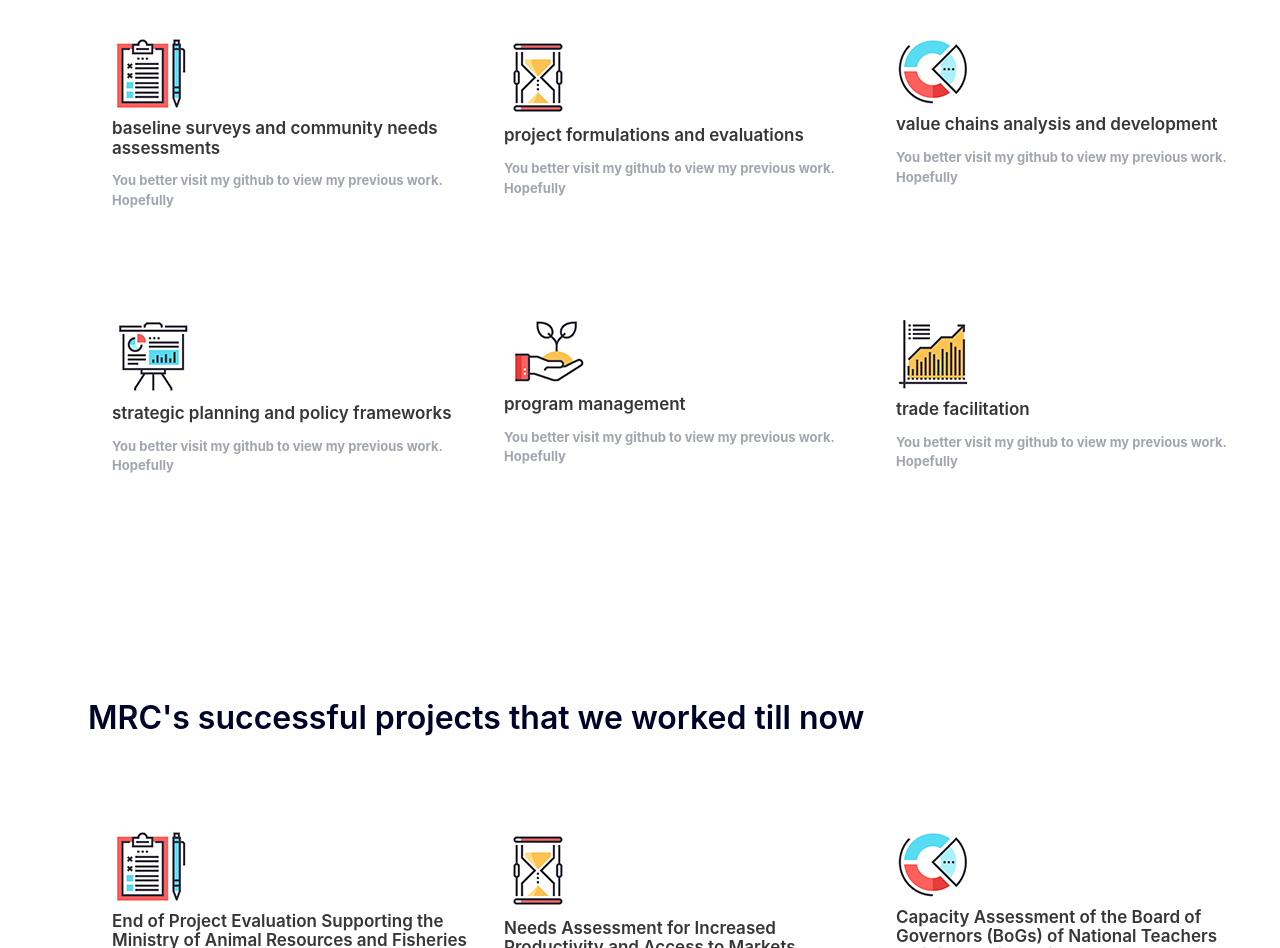
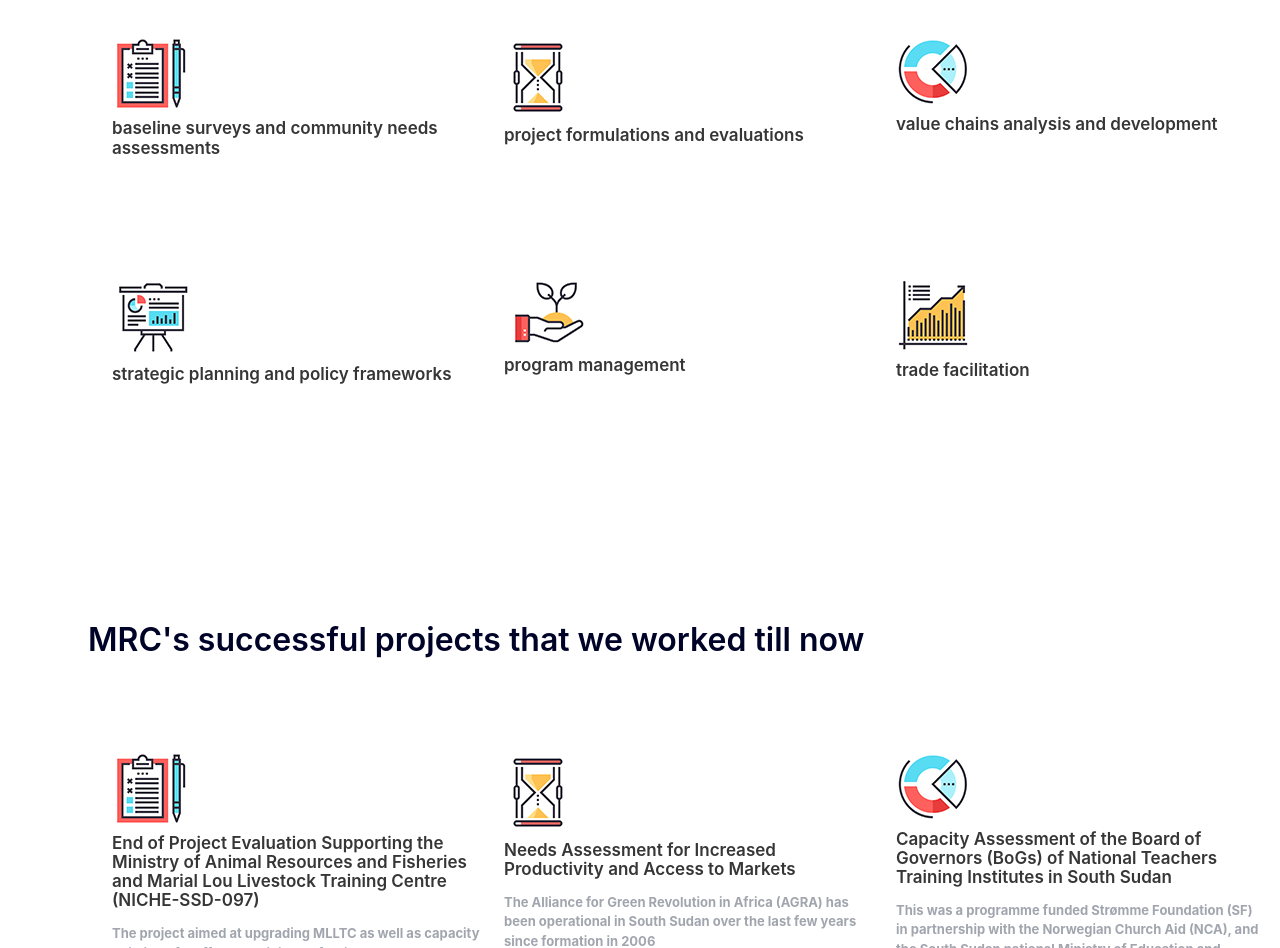
Before and after one commit to elemanhillary-zz/mrc, a Gatsby site: page / in a window 1280 px wide. Shown: the part 878-1826 px from the top of the page. Built offline with nearby package versions, Linux system fonts and the light colour scheme; Gatsby itself is replaced by a stand-in of ours.

Commit message:
Update index.js

```diff
--- a/src/pages/index.js
+++ b/src/pages/index.js
@@ -60,7 +60,6 @@ and rural developmental interventions in South Sudan.
 <div className={styles.cardContent}>
 <div className={styles.content}>
 <h4 className={styles.hasTextCentered} style={{fontSize:`17px`}}>baseline surveys and community needs assessments</h4>
-<p style={{color: `#a1a5ae`,fontSize: `13px`}}>You better visit my github to view my previous work. Hopefully</p>
 </div>
 </div>
 </div>
@@ -78,7 +77,6 @@ and rural developmental interventions in South Sudan.
 <div className={styles.content}>
 <h4 className={styles.hasTextCentered} style={{fontSize:`17px`}}>project formulations
 and evaluations</h4>
-<p style={{color: `#a1a5ae`,fontSize: `13px`}}>You better visit my github to view my previous work. Hopefully</p>
 </div>
 </div>
 </div>
@@ -95,7 +93,6 @@ and evaluations</h4>
 <div className={styles.cardContent}>
 <div className={styles.content}>
 <h4 className={styles.hasTextCentered} style={{fontSize:`17px`}}>value chains analysis and development</h4>
-<p style={{color: `#a1a5ae`,fontSize: `13px`}}>You better visit my github to view my previous work. Hopefully</p>
 </div>
 </div>
 </div>
@@ -119,7 +116,6 @@ and evaluations</h4>
 <div className={styles.content}>
 <h4 className={styles.hasTextCentered} style={{fontSize:`17px`}}>strategic planning and policy
 frameworks</h4>
-<p style={{color: `#a1a5ae`,fontSize: `13px`}}>You better visit my github to view my previous work. Hopefully</p>
 </div>
 </div>
 </div>
@@ -136,7 +132,6 @@ frameworks</h4>
 <div className={styles.cardContent}>
 <div className={styles.content}>
 <h4 className={styles.hasTextCentered} style={{fontSize:`17px`}}>program management</h4>
-<p style={{color: `#a1a5ae`,fontSize: `13px`}}>You better visit my github to view my previous work. Hopefully</p>
 </div>
 </div>
 </div>
@@ -153,7 +148,6 @@ frameworks</h4>
 <div className={styles.cardContent}>
 <div className={styles.content}>
 <h4 className={styles.hasTextCentered} style={{fontSize:`17px`}}>trade facilitation</h4>
-<p style={{color: `#a1a5ae`,fontSize: `13px`}}>You better visit my github to view my previous work. Hopefully</p>
 </div>
 </div>
 </div>
```
